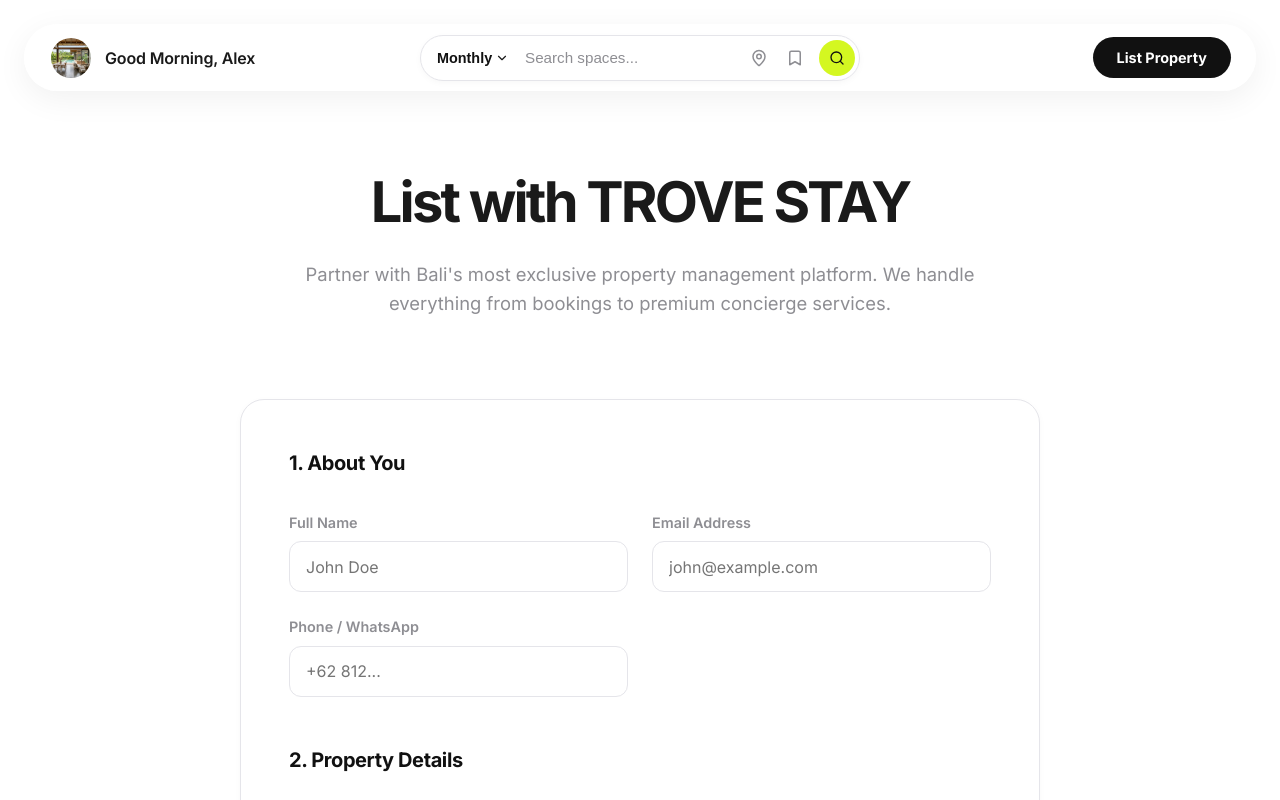
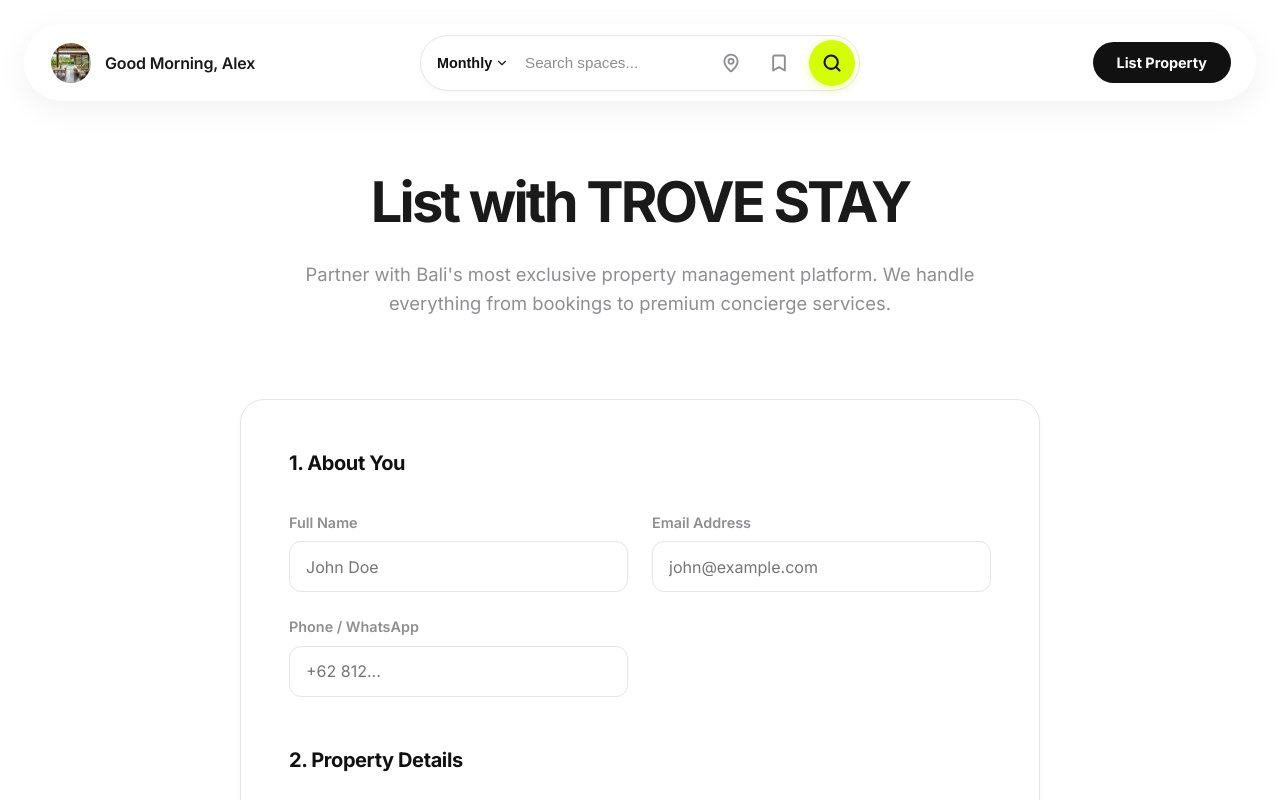
Before and after one commit to trovestay/trovestayweb, a Next.js app: page /list-property in a window 1280 px wide. Shown: the top 800 px of the page. Built offline with nearby package versions, Linux system fonts and the light colour scheme; no server answers.

Commit message:
Update desktop navigation icons to match modern vibe

```diff
--- a/src/components/Navigation.module.css
+++ b/src/components/Navigation.module.css
@@ -105,16 +105,45 @@
   color: var(--color-text-muted);
 }
 
-.filterBtn {
+.iconActionBtn {
+  display: flex;
+  align-items: center;
+  justify-content: center;
   width: 36px;
   height: 36px;
-  background-color: var(--color-accent);
+  border-radius: 50%;
+  color: #8E8E93;
+  transition: all 0.2s;
+  background-color: transparent;
+}
+
+.iconActionBtn:hover {
+  background-color: rgba(0, 0, 0, 0.05);
+  color: #111;
+  transform: scale(1.05);
+}
+
+.filterBtn {
+  width: 46px;
+  height: 46px;
+  background-color: #D4FF00; /* Vibrant lime/yellow green */
   border-radius: 50%;
   display: flex;
   align-items: center;
   justify-content: center;
   flex-shrink: 0;
-  transition: transform var(--transition-fast);
+  transition: all var(--transition-fast);
+  border: none;
+  cursor: pointer;
+  box-shadow: 0 4px 12px rgba(212, 255, 0, 0.3); /* Subtle glow matching the vibe */
+}
+
+.filterBtn:hover {
+  transform: scale(1.05);
+}
+
+.filterBtn:active {
+  transform: scale(0.95);
 }
 
 .actionLink {
--- a/src/components/Navigation.tsx
+++ b/src/components/Navigation.tsx
@@ -64,17 +64,17 @@
              </div>
              <input type="text" placeholder="Search spaces..." className={styles.searchInput} style={{marginLeft: '1rem'}} />
 
-             <div style={{ display: 'flex', alignItems: 'center', gap: '0.25rem', marginRight: '0.5rem' }}>
-               <Link href="/locations" title="View Map" style={{ display: 'flex', alignItems: 'center', justifyContent: 'center', width: '32px', height: '32px', borderRadius: '50%', color: '#8E8E93', transition: 'background-color 0.2s' }}>
-                 <MapPin size={18} />
+             <div style={{ display: 'flex', alignItems: 'center', gap: '0.75rem', marginRight: '0.75rem' }}>
+               <Link href="/locations" title="View Map" className={styles.iconActionBtn}>
+                 <MapPin size={20} strokeWidth={2.25} />
                </Link>
-               <Link href="/saved" title="Saved Properties" style={{ display: 'flex', alignItems: 'center', justifyContent: 'center', width: '32px', height: '32px', borderRadius: '50%', color: '#8E8E93', transition: 'background-color 0.2s' }}>
-                 <Bookmark size={18} />
+               <Link href="/saved" title="Saved Properties" className={styles.iconActionBtn}>
+                 <Bookmark size={20} strokeWidth={2.25} />
                </Link>
              </div>
 
              <button className={styles.filterBtn}>
-                <Search size={16} color="var(--color-primary)" />
+                <Search size={20} strokeWidth={2.5} color="#111" />
              </button>
           </div>
 
```
Also changed, not shown: src/components/RentedPropertyCard.module.css (+4 -6 lines).
